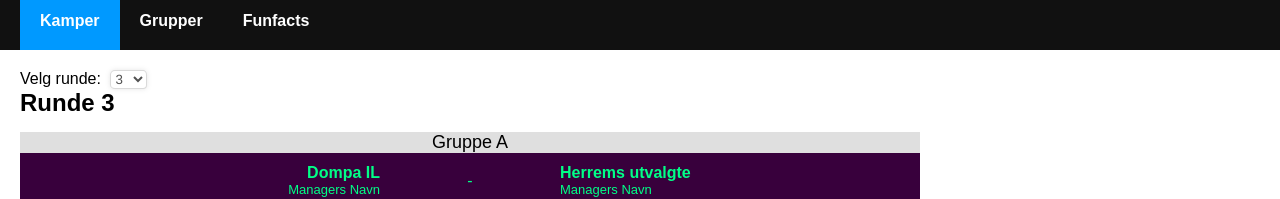
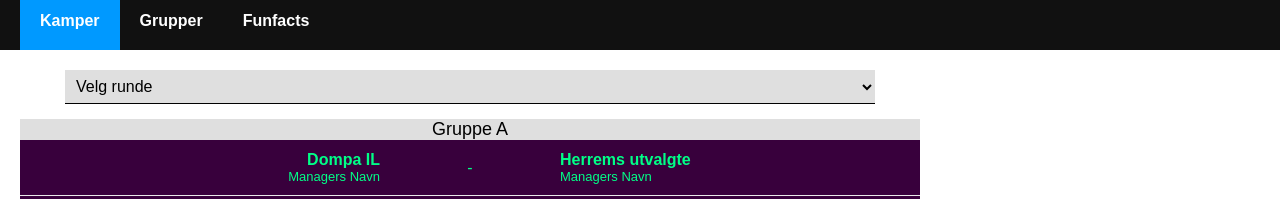
Before and after one commit to oysteinwaage/fpl17cup, a React (Create React App) app: page / in a window 1280 px wide. Shown: the part 138-337 px from the top of the page. Built offline with nearby package versions, Linux system fonts and the light colour scheme; no server answers.

Commit message:
styling the round-selector

```diff
--- a/src/matches/Kamper.js
+++ b/src/matches/Kamper.js
@@ -6,7 +6,7 @@ import {MatchesForGroup} from './Runder.js';
 class Kamper extends Component {
     constructor(props) {
         super(props);
-        this.state = {selectedRound: 3};
+        this.state = {selectedRound: null};
     };
 
     changeSelectedRound() {
@@ -18,21 +18,23 @@ class Kamper extends Component {
     render() {
         return (
             <div>
-                <label> Velg runde: </label>
-                <select className='select_style' name="selectBox" id="selectBox"
-                        onChange={this.changeSelectedRound.bind(this)}>
-                    <option value="3">3</option>
-                    <option value="5">5</option>
-                    <option value="7">7</option>
-                    <option value="9">9</option>
-                    <option value="11">11</option>
-                    <option value="13">13</option>
-                    <option value="15">15</option>
-                    <option value="17">17</option>
-                    <option value="19">19</option>
-                    <option value="21">21</option>
-                </select>
-                <h2>{'Runde ' + this.state.selectedRound}</h2>
+                {/*<h2>{this.state.selectedRound && 'Runde ' + this.state.selectedRound}</h2>*/}
+                <div className='selectBoxContainer'>
+                    <select className='select_style' name="selectBox" id="selectBox"
+                            onChange={this.changeSelectedRound.bind(this)}>
+                        <option value={null}>Velg runde</option>
+                        <option value="3">Runde 3</option>
+                        <option value="5">Runde 5</option>
+                        <option value="7">Runde 7</option>
+                        <option value="9">Runde 9</option>
+                        <option value="11">Runde 11</option>
+                        <option value="13">Runde 13</option>
+                        <option value="15">Runde 15</option>
+                        <option value="17">Runde 17</option>
+                        <option value="19">Runde 19</option>
+                        <option value="21">Runde 21</option>
+                    </select>
+                </div>
                 <MatchesForGroup chosenRound={this.state.selectedRound}/>
             </div>
         );
--- a/src/matches/Matches.css
+++ b/src/matches/Matches.css
@@ -1,51 +1,27 @@
 label {
-    padding-right: 5px;
+    font-family: "PremierSans-Regular",Arial,"Helvetica Neue",Helvetica,sans-serif;
+}
+.selectBoxContainer {
+    text-align: center;
 }
 
 .select_style {
-    background: #FFF;
-    overflow: hidden;
-    display: inline-block;
-    color: #525252;
-    font-weight: 300;
-    -webkit-border-radius: 5px 4px 4px 5px/5px 5px 4px 4px;
-    -moz-border-radius: 5px 4px 4px 5px/5px 5px 4px 4px;
-    border-radius: 5px 4px 4px 5px/5px 5px 4px 4px;
-    -webkit-box-shadow: 0 0 5px rgba(123, 123, 123, 0.2);
-    -moz-box-shadow: 0 0 5px rgba(123,123,123,.2);
-    box-shadow: 0 0 5px rgba(123, 123, 123, 0.2);
-    border: solid 1px #DADADA;
-    font-family: "helvetica neue",arial;
+    font-size: 16px;
+    border-radius: 0;
+    width: 90%;
+    padding: 7px;
     position: relative;
+    border: 0;
     cursor: pointer;
+    z-index: 10;
+    background-color: #dfdfdf;
+    border-bottom: solid black 1px;
+}
+
+.select_style:hover{
+    border-bottom: solid red 1px;
 }
 
 .select_style select {
-    -webkit-appearance: none;
-    appearance:none;
-    width:120%;
-    background:none;
-    background:transparent;
-    border:none;
-    outline:none;
-    cursor:pointer;
-    padding:7px 10px;
+    display: block;
 }
-/*.select_style select {*/
-    /*display: block;*/
-
-/*}*/
-
-/*.select_style {*/
-    /*font-size: 16px;*/
-    /*border-radius: 0;*/
-    /*width: 100%;*/
-    /*padding: 1rem;*/
-    /*position: relative;*/
-    /*border: 0;*/
-    /*background: none;*/
-    /*cursor: pointer;*/
-    /*z-index: 10;*/
-    /*-webkit-appearance: none;*/
-
-/*}*/
--- a/src/matches/Runder.css
+++ b/src/matches/Runder.css
@@ -1,20 +1,14 @@
 .groupName {
-    /*text-decoration: underline;*/
     font-size: large;
     margin-top: 15px;
-    /*padding-bottom: 5px;*/
     background-color: #dfdfdf;
-
     text-align: center;
-
 }
 
 .groupMatches {
-
 }
 
 .match-score-container {
-
 }
 
 .match-result {
```
